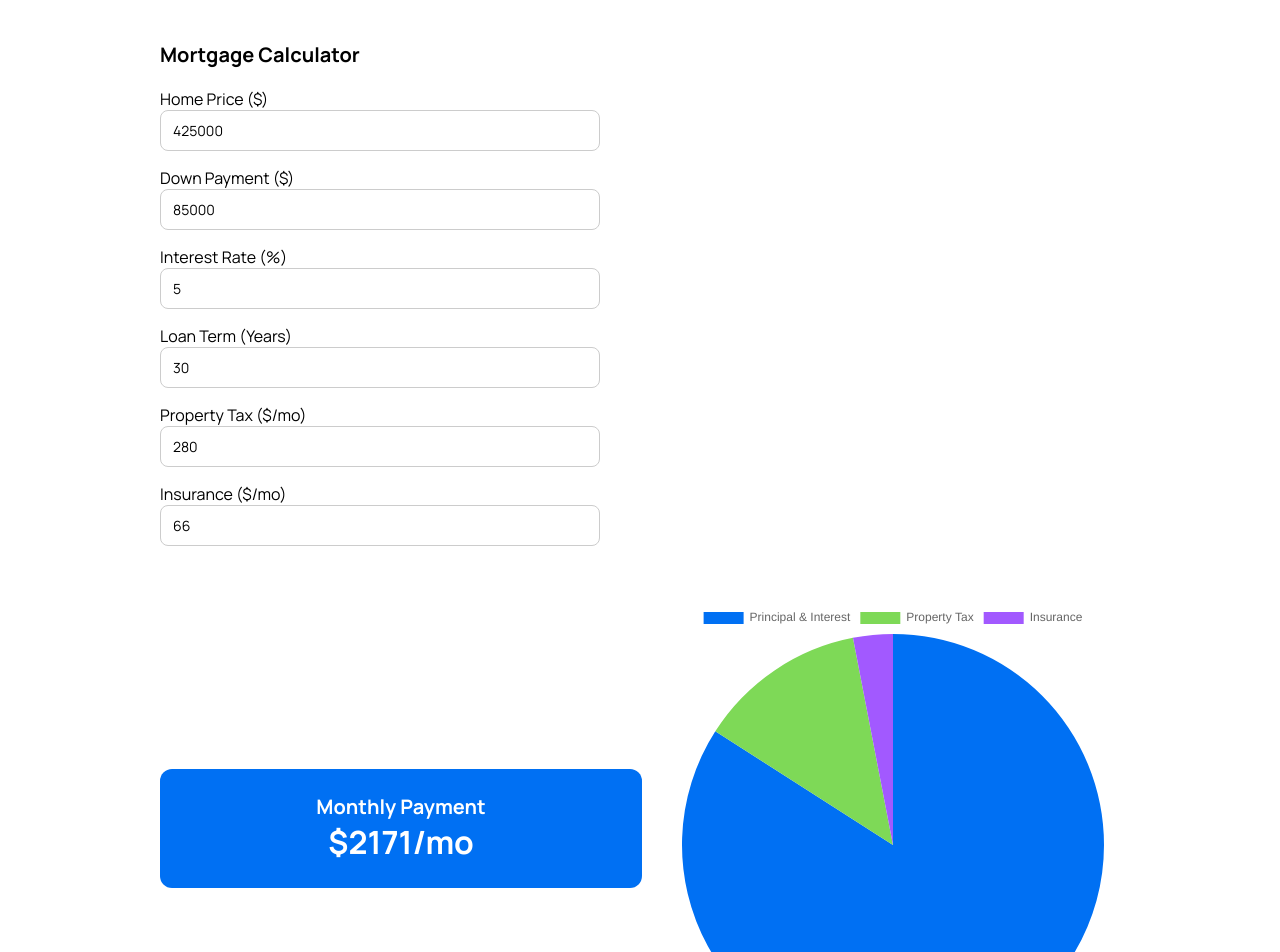
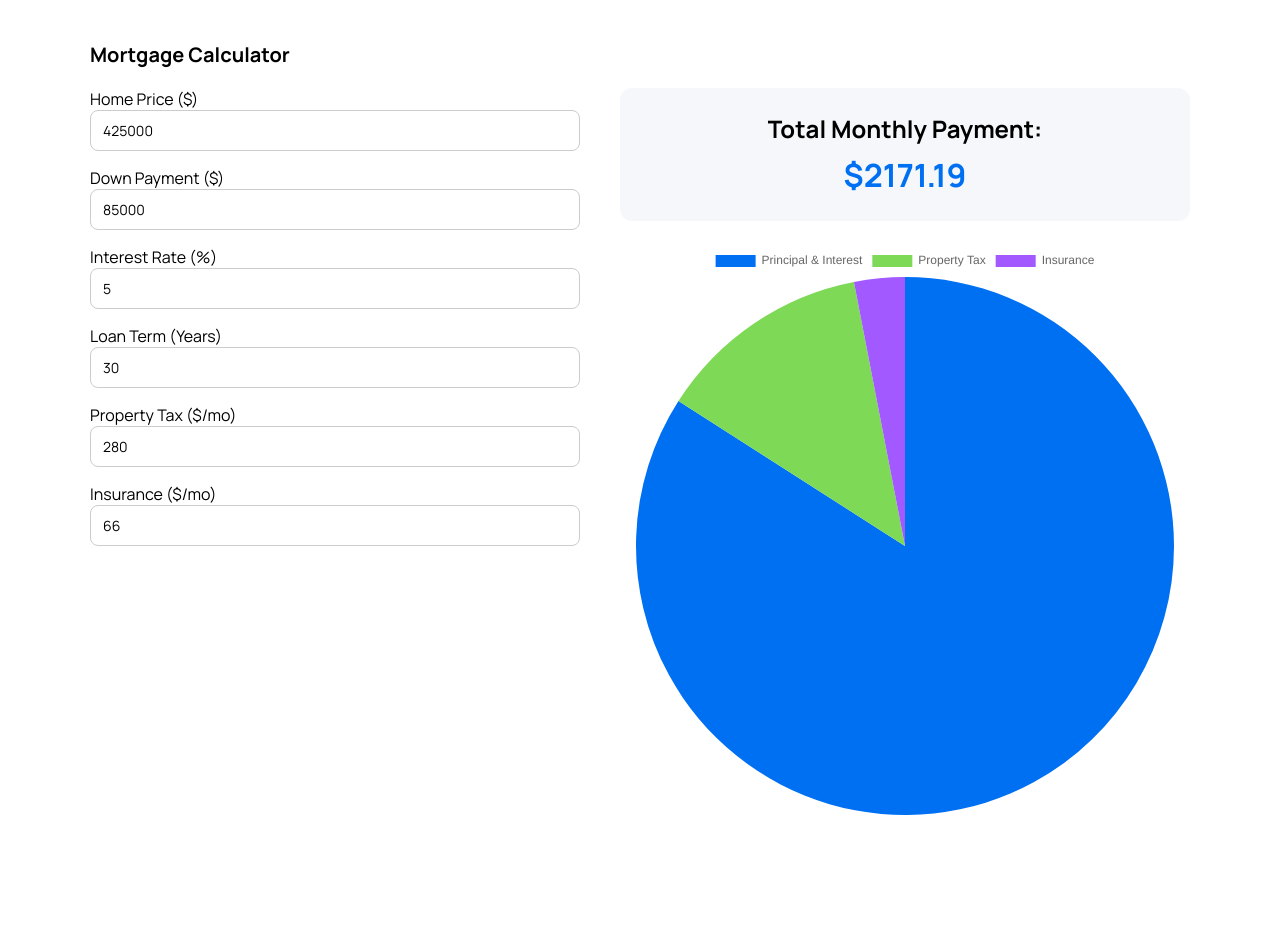
Before and after one commit to rbuzuti1801/mortgage-final-layout, a React (Create React App) app: page / in a window 1280 px wide. Shown: the top 952 px of the page. After the commit the page ends 839 px from the top, so only its background shows below. Built offline with nearby package versions, Linux system fonts and the light colour scheme.

Commit message:
Add files via upload

```diff
--- a/src/App.js
+++ b/src/App.js
@@ -47,16 +47,26 @@ export default function App() {
   return (
     <div
       style={{
-        maxWidth: 960,
+        maxWidth: 1100,
         margin: "0 auto",
         padding: 24,
+        fontFamily: "Manrope, sans-serif",
       }}
     >
       <h2 style={{ fontSize: 20, fontWeight: 700, marginBottom: 20 }}>
         Mortgage Calculator
       </h2>
 
-      <div style={{ maxWidth: 440 }}>
+      <div
+        style={{
+          display: "flex",
+          flexWrap: "wrap",
+          gap: 40,
+          alignItems: "flex-start",
+        }}
+      >
+        {/* Left Column – Form */}
+        <div style={{ flex: "1 1 320px", minWidth: 280 }}>
           <label>Home Price ($)</label>
           <input
             type="number"
@@ -107,32 +117,24 @@ export default function App() {
           />
         </div>
 
+        {/* Right Column – Value + Chart */}
+        <div style={{ flex: "1 1 400px", minWidth: 300 }}>
           <div
             style={{
-          marginTop: 40,
-          display: "flex",
-          flexWrap: "wrap",
-          gap: 24,
-          justifyContent: "space-between",
-          alignItems: "center",
+              backgroundColor: "#F5F7FA",
+              borderRadius: 12,
+              padding: "24px 16px",
+              textAlign: "center",
+              fontWeight: 700,
+              fontSize: 24,
+              marginBottom: 24,
             }}
           >
-        <div
-          style={{
-            flex: "1 1 280px",
-            backgroundColor: "#0070F3",
-            borderRadius: 12,
-            padding: 24,
-            color: "#ffffff",
-            fontWeight: 700,
-            fontSize: 20,
-            textAlign: "center",
-          }}
-        >
-          Monthly Payment<br />
-          <span style={{ fontSize: 32 }}>${monthlyTotal.toFixed(0)}/mo</span>
+            Total Monthly Payment:
+            <div style={{ fontSize: 32, color: "#0070F3", marginTop: 8 }}>
+              ${monthlyTotal.toFixed(2)}
             </div>
-        <div style={{ flex: "1 1 300px" }}>
+          </div>
           <Pie data={data} />
         </div>
       </div>
```
Lines whose indentation alone changed are shown as unchanged.
